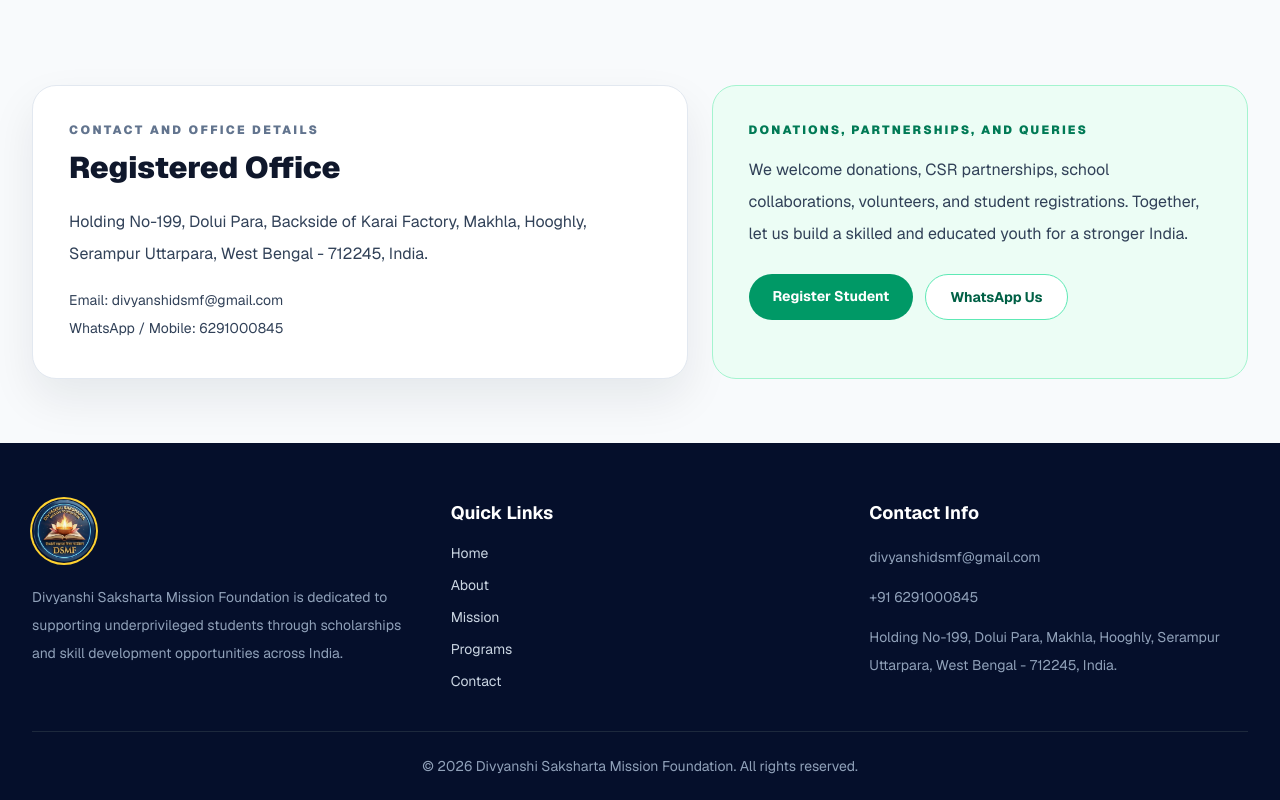
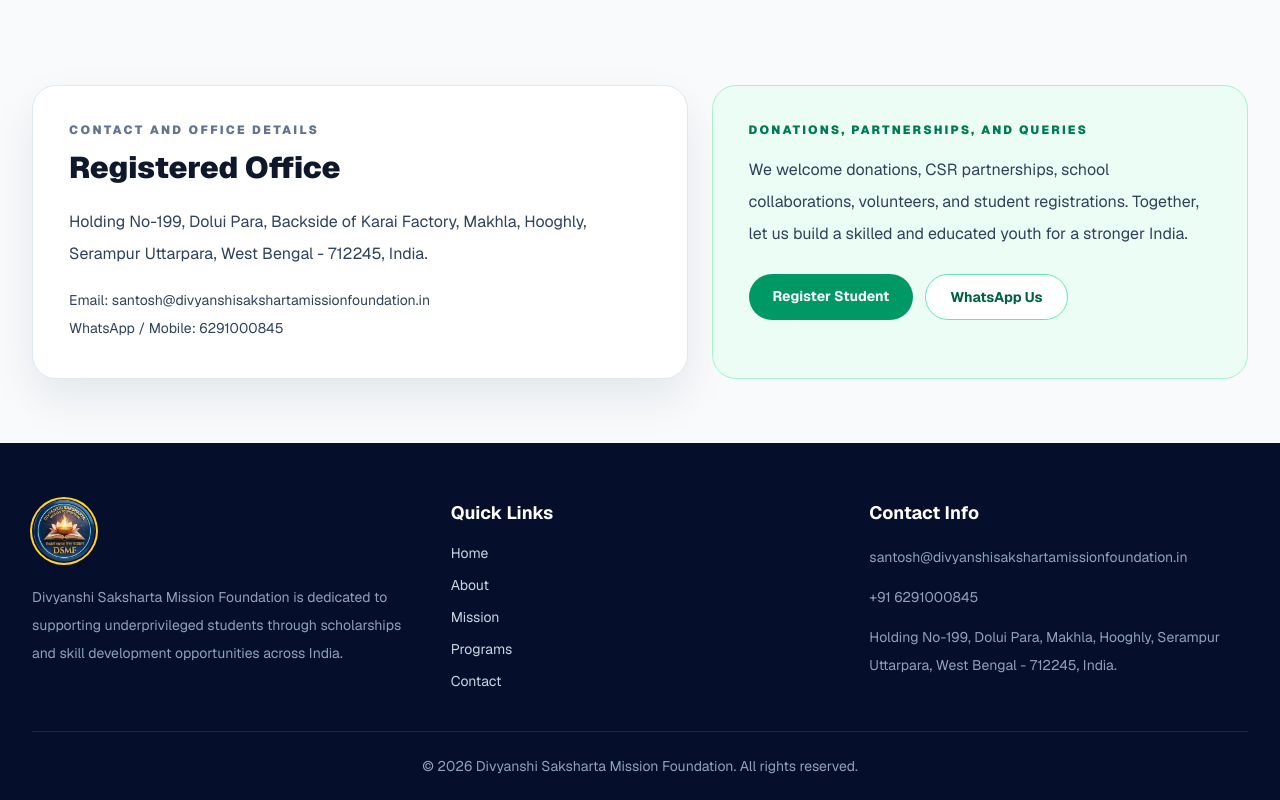
Before and after one commit to SoumenSample/ExaminationPortal, a Next.js app: page / in a window 1280 px wide. Shown: the part 4411-5211 px from the top of the page. Built offline with nearby package versions, Linux system fonts and the light colour scheme.

Commit message:
email change

```diff
--- a/app/page.tsx
+++ b/app/page.tsx
@@ -499,7 +499,7 @@
               </p>
 
               <p className="mt-4 text-sm leading-7 text-slate-700">
-                Email: divyanshidsmf@gmail.com
+                Email: santosh@divyanshisakshartamissionfoundation.in
                 <br />
                 WhatsApp / Mobile: 6291000845
               </p>
@@ -564,7 +564,7 @@
           <div>
             <h3 className="text-lg font-bold text-white">Contact Info</h3>
             <ul className="mt-4 space-y-3 text-sm leading-7 text-slate-400">
-              <li>divyanshidsmf@gmail.com</li>
+              <li>santosh@divyanshisakshartamissionfoundation.in</li>
               <li>+91 6291000845</li>
               <li>
                 Holding No-199, Dolui Para, Makhla, Hooghly, Serampur Uttarpara, West Bengal - 712245, India.
```
